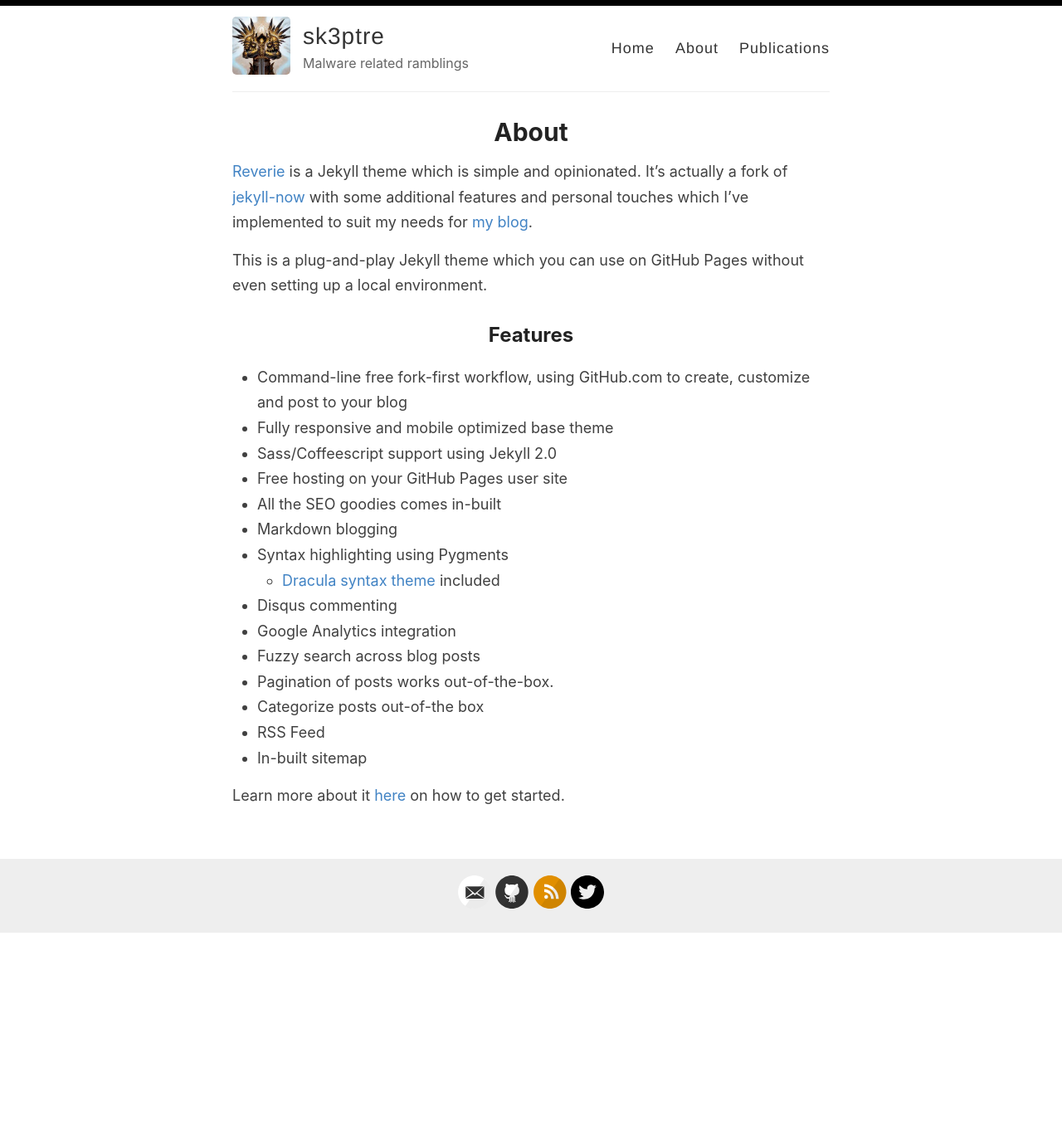
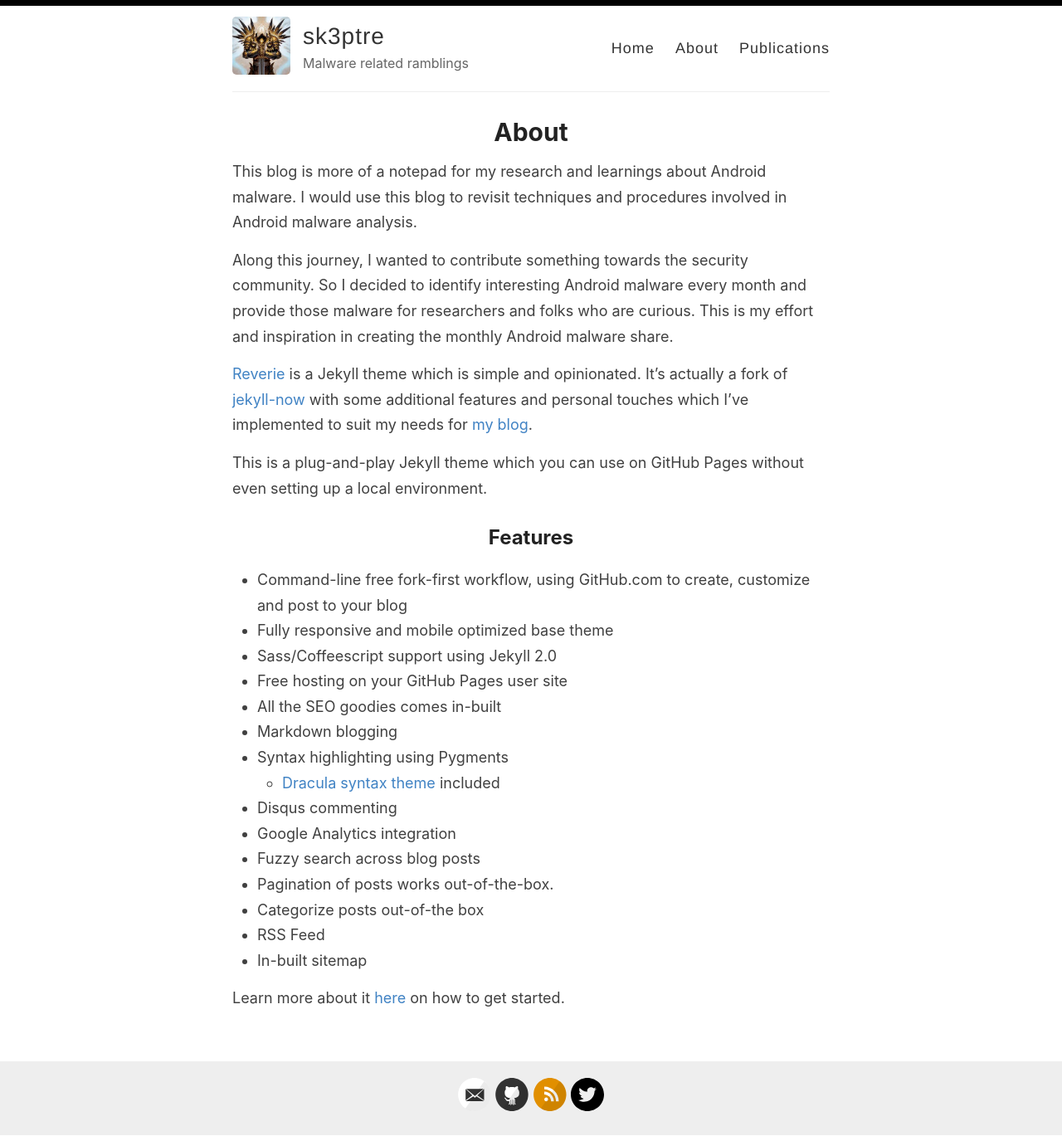
Before and after one commit to sk3ptre/sk3ptre.github.io, a Jekyll site: the page built from _pages/about.md, in a window 1280 px wide. Shown: the whole page at 83% size. Built offline with Jekyll 4.4.1, drawn with Linux system fonts in a browser that asks for light colours; before the commit the page ends 1124 px from its top, so only the background shows below that.

Commit message:
Update about.md

```diff
--- a/_pages/about.md
+++ b/_pages/about.md
@@ -3,6 +3,10 @@ layout: page
 title: About
 permalink: /about/
 ---
+
+This blog is more of a notepad for my research and learnings about Android malware. I would use this blog to revisit techniques and procedures involved in Android malware analysis.
+
+Along this journey, I wanted to contribute something towards the security community. So I decided to identify interesting Android malware every month and provide those malware for researchers and folks who are curious. This is my effort and inspiration in creating the monthly Android malware share.
 
 [Reverie](https://github.com/amitmerchant1990/reverie) is a Jekyll theme which is simple and opinionated. It's actually a fork of [jekyll-now](https://github.com/barryclark/jekyll-now) with some additional features and personal touches which I've implemented to suit my needs for [my blog](https://www.amitmerchant.com).
 
```
